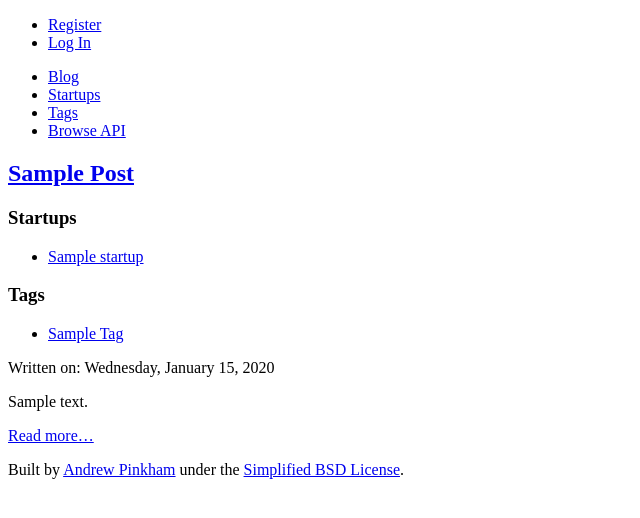
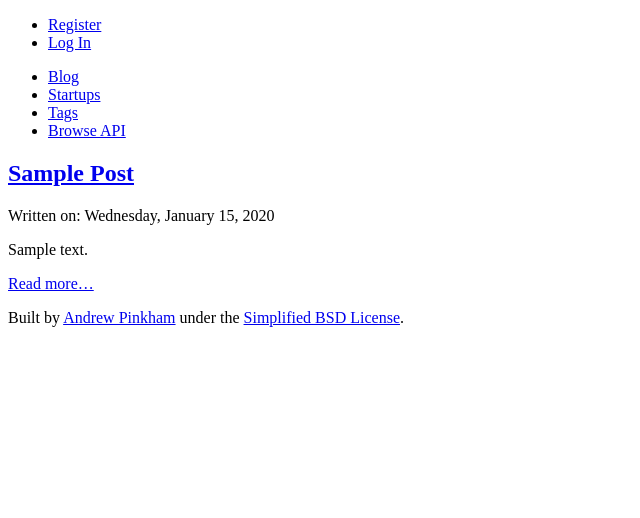
Before and after one commit to jambonrose/python-web-dev-22-3, a Django app: template src/templates/post/list.html in a window 1280 px wide. Shown: the top 518 px of the page, without its empty margins (0-640 px from the left). Run offline with Django 3.2, Linux system fonts and the light colour scheme; the template is opened without the code that fills it: most values are stand-ins (such as "Sample title", 1, 10 or a date in 2020).

Commit message:
4.02 Revert changes to Post list template

```diff
--- a/src/templates/post/list.html
+++ b/src/templates/post/list.html
@@ -19,25 +19,6 @@
           <a href="{{ post.get_absolute_url }}">
             {{ post.title|title }}</a>
         </h2>
-        <section>
-          <h3>Startup{{ post.startups.all|pluralize }}</h3>
-          <ul>
-            {% for startup in post.startups.all %}
-              <li><a href="{{ startup.get_absolute_url }}">
-                {{ startup.name }}
-              </a></li>
-            {% endfor %}
-          </ul>
-          <section>
-            <h3>Tag{{ post.tags.all|pluralize }}</h3>
-            <ul>
-              {% for tag in post.tags.all %}
-                <li><a href="{{ tag.get_absolute_url }}">
-                  {{ tag.name|title }}
-                </a></li>
-              {% endfor %}
-            </ul>
-        </section>
         <p>
           Written on:
           <time datetime="{{ post.pub_date|date:"Y-m-d" }}">
```
